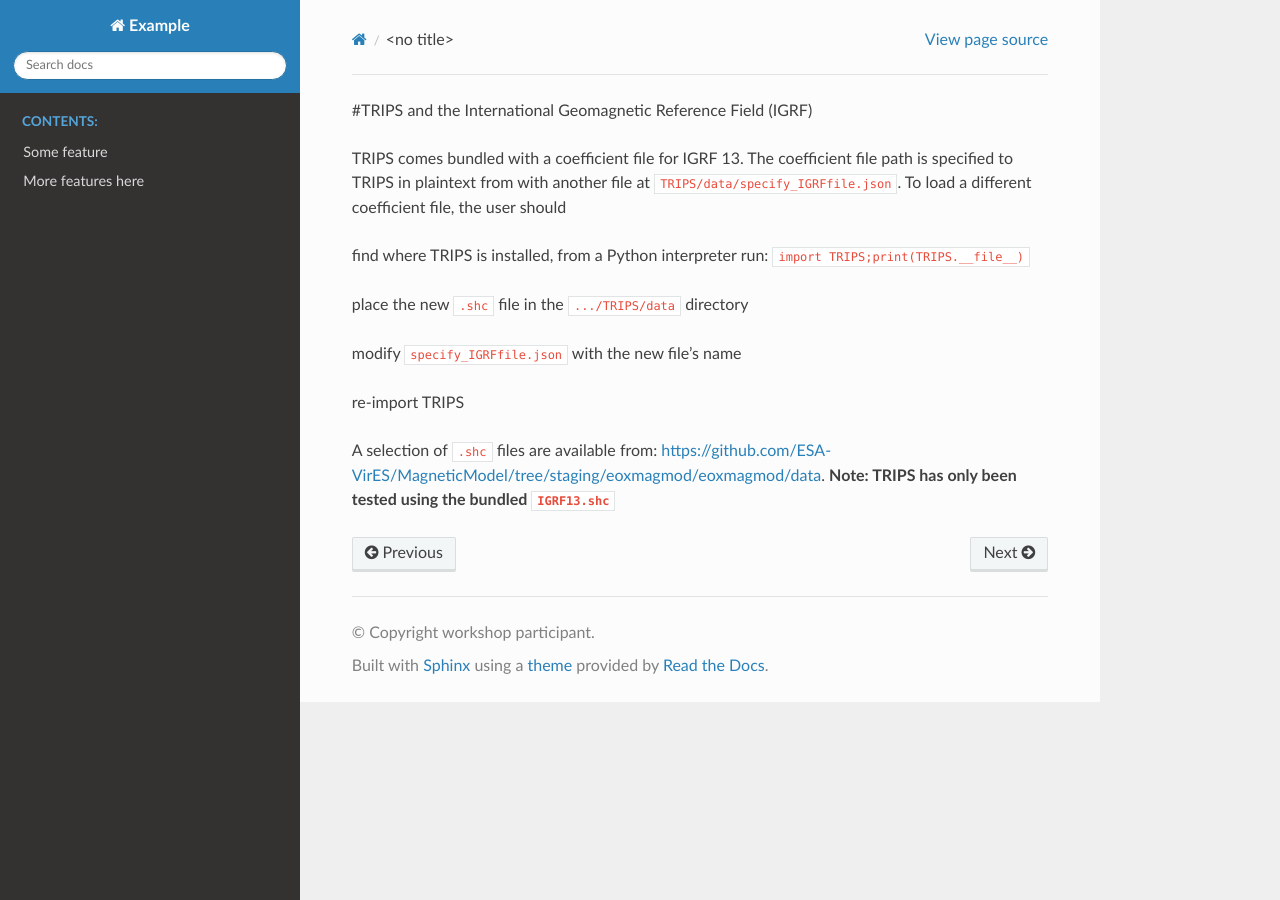
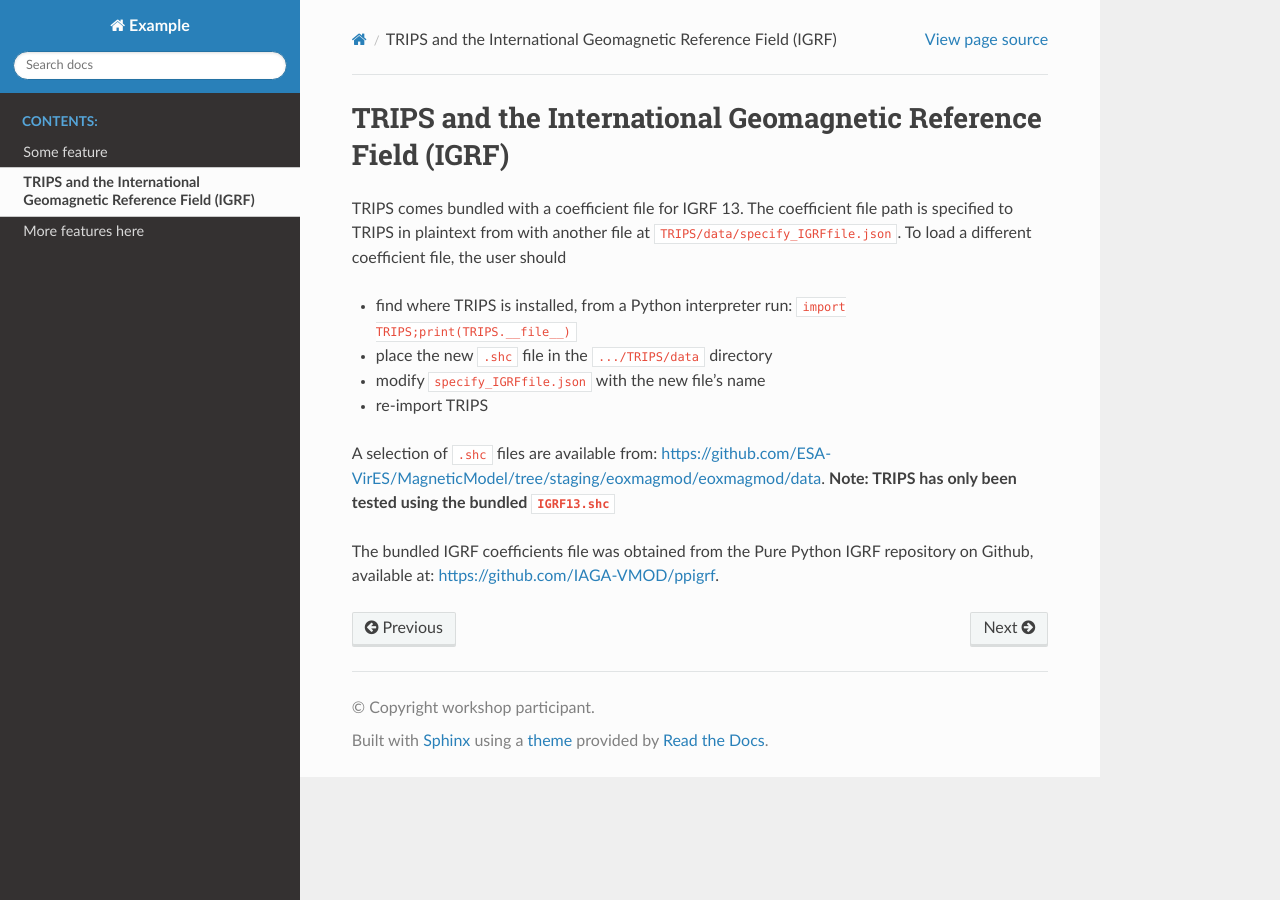
Before and after one commit to atmosalex/TRIPS-Lstar, a Sphinx documentation site: the page built from doc/IGRF.md, in a window 1280 px wide. Built offline with Sphinx 7.4.7 and the Read the Docs theme 3.1.0, drawn with Linux system fonts in a browser that asks for light colours; pages that are not in the unit, such as notebooks, are missing from menus.

Commit message:
improved IGRF.md

```diff
--- a/doc/IGRF.md
+++ b/doc/IGRF.md
@@ -1,11 +1,13 @@
-#TRIPS and the International Geomagnetic Reference Field (IGRF)
+# TRIPS and the International Geomagnetic Reference Field (IGRF)
 
 
 TRIPS comes bundled with a coefficient file for IGRF 13. The coefficient file path is specified to TRIPS in plaintext from with another file at `TRIPS/data/specify_IGRFfile.json`. To load a different coefficient file, the user should
-* find where TRIPS is installed, from a Python interpreter run: `import TRIPS;print(TRIPS.__file__)`
-* place the new `.shc` file in the `.../TRIPS/data` directory
-* modify `specify_IGRFfile.json` with the new file's name
-* re-import TRIPS
+- find where TRIPS is installed, from a Python interpreter run: `import TRIPS;print(TRIPS.__file__)`
+- place the new `.shc` file in the `.../TRIPS/data` directory
+- modify `specify_IGRFfile.json` with the new file's name
+- re-import TRIPS
 
 
 A selection of `.shc` files are available from: [https://github.com/ESA-VirES/MagneticModel/tree/staging/eoxmagmod/eoxmagmod/data](https://github.com/ESA-VirES/MagneticModel/tree/staging/eoxmagmod/eoxmagmod/data). **Note: TRIPS has only been tested using the bundled `IGRF13.shc`**
+
+The bundled IGRF coefficients file was obtained from the Pure Python IGRF repository on Github, available at: [https://github.com/IAGA-VMOD/ppigrf](https://github.com/IAGA-VMOD/ppigrf).
```
